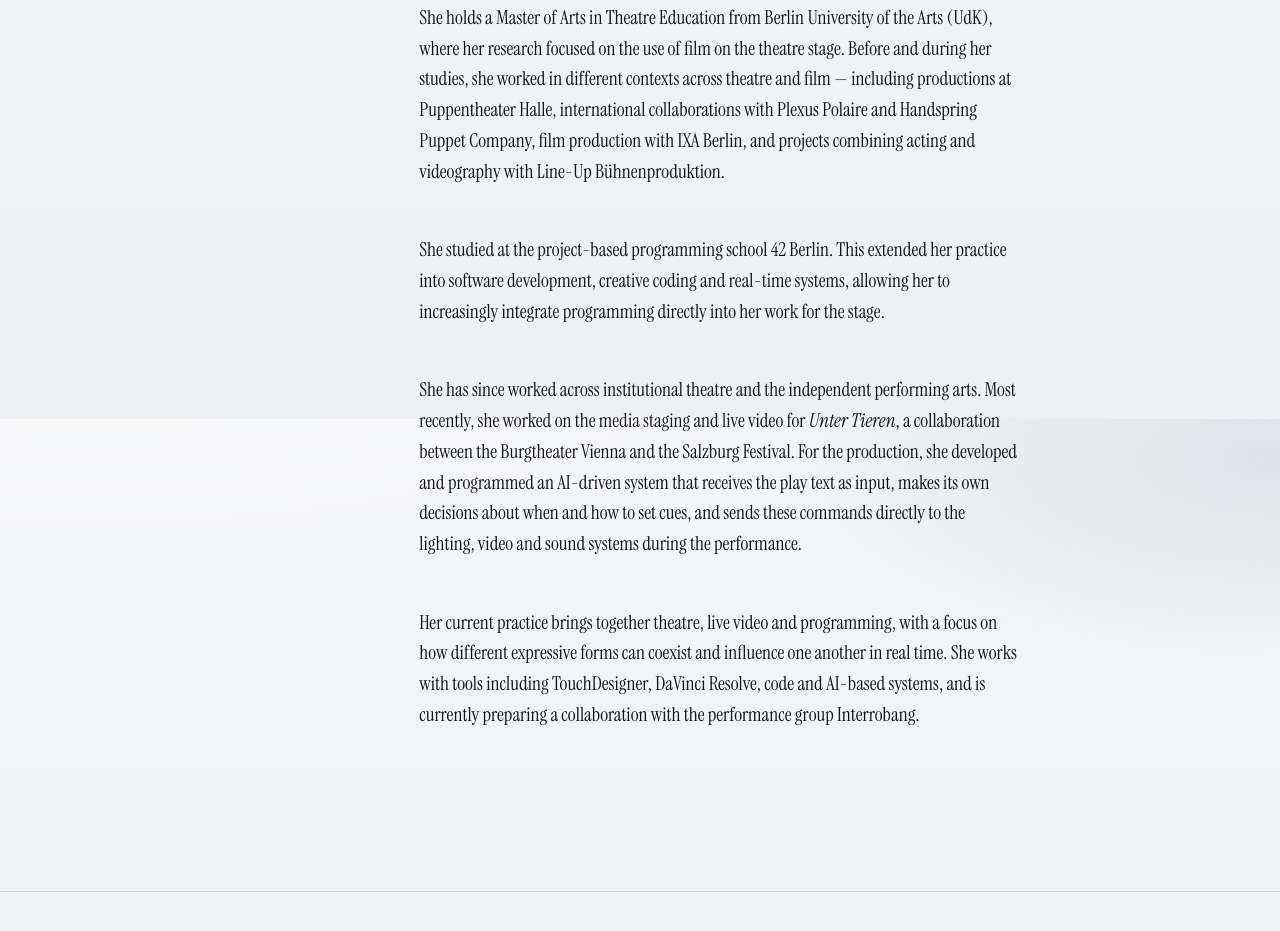
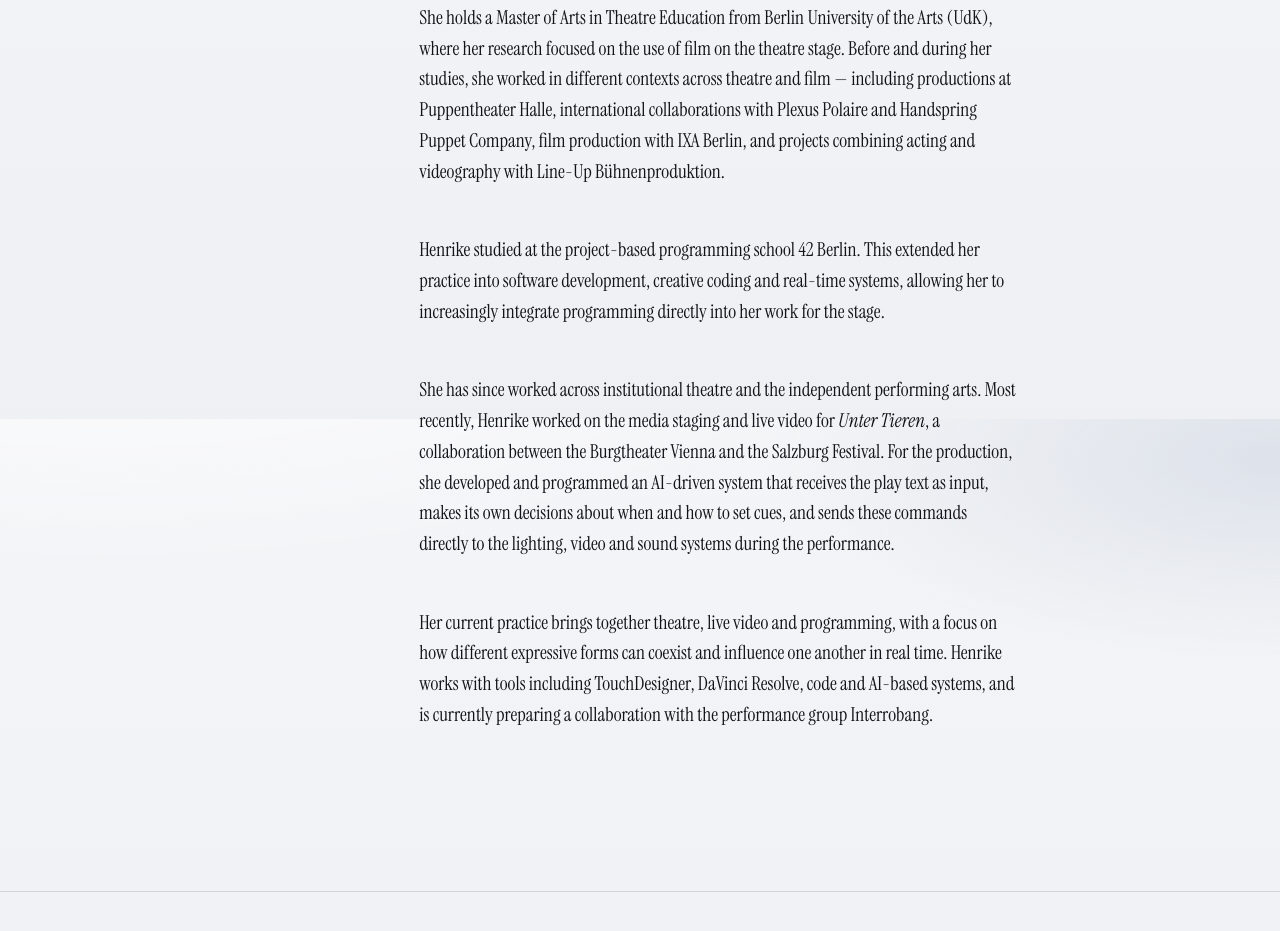
Before and after one commit to henniphilo/AboutMe, a plain HTML site: page index.html in a window 1280 px wide. Shown: the part 1181-2112 px from the top of the page. Drawn offline with Linux system fonts and the light colour scheme.

Commit message:
about anpassung

```diff
--- a/index.html
+++ b/index.html
@@ -80,14 +80,15 @@
               videography with Line-Up Bühnenproduktion.
             </p>
             <p>
-              She studied at the project-based programming school 42 Berlin.
-              This extended her practice into software development, creative
-              coding and real-time systems, allowing her to increasingly
-              integrate programming directly into her work for the stage.
+              Henrike studied at the project-based programming school 42
+              Berlin. This extended her practice into software development,
+              creative coding and real-time systems, allowing her to
+              increasingly integrate programming directly into her work for the
+              stage.
             </p>
             <p>
               She has since worked across institutional theatre and the
-              independent performing arts. Most recently, she worked on the
+              independent performing arts. Most recently, Henrike worked on the
               media staging and live video for <em>Unter Tieren</em>, a
               collaboration between the Burgtheater Vienna and the Salzburg
               Festival. For the production, she developed and programmed an
@@ -99,7 +100,7 @@
             <p>
               Her current practice brings together theatre, live video and
               programming, with a focus on how different expressive forms can
-              coexist and influence one another in real time. She works with
+              coexist and influence one another in real time. Henrike works with
               tools including TouchDesigner, DaVinci Resolve, code and AI-based
               systems, and is currently preparing a collaboration with the
               performance group Interrobang.
```
